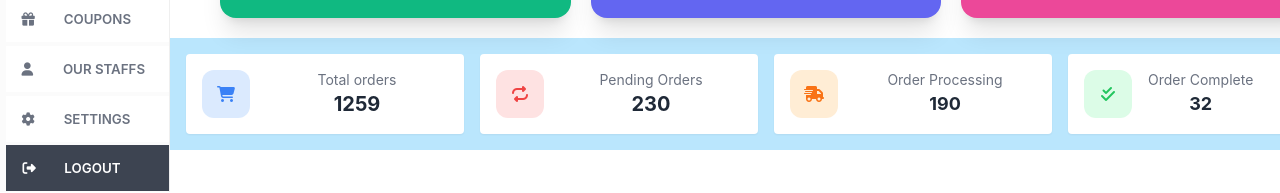
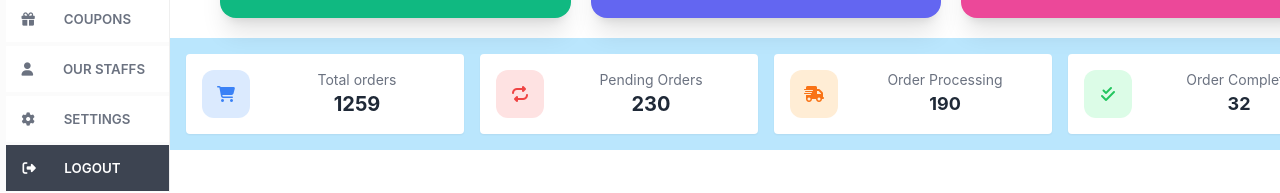
Before and after one commit to JaznanOfficial/galibs-eshop-admin, a React (Create React App) app: page / in a window 1280 px wide. Shown: the part 271-464 px from the top of the page. Built offline with nearby package versions, Linux system fonts and the light colour scheme.

Commit message:
more update

```diff
--- a/src/Components/DashboardPage/OrderMonitor.js
+++ b/src/Components/DashboardPage/OrderMonitor.js
@@ -45,7 +45,7 @@ const OrderMonitor = () => {
                                 <div class="flex items-center justify-center flex-shrink-0 h-12 w-12 rounded-xl bg-green-100 text-green-500">
                                 <i class="fa-solid fa-check-double"></i>
                                 </div>
-                                <div class="flex flex-col justify-start ml-4">
+                                <div class="flex flex-col flex-grow ml-4">
                                     <div class="text-sm text-gray-500">Order Complete</div>
                                     <div class="font-bold text-lg">32</div>
                                 </div>
```
